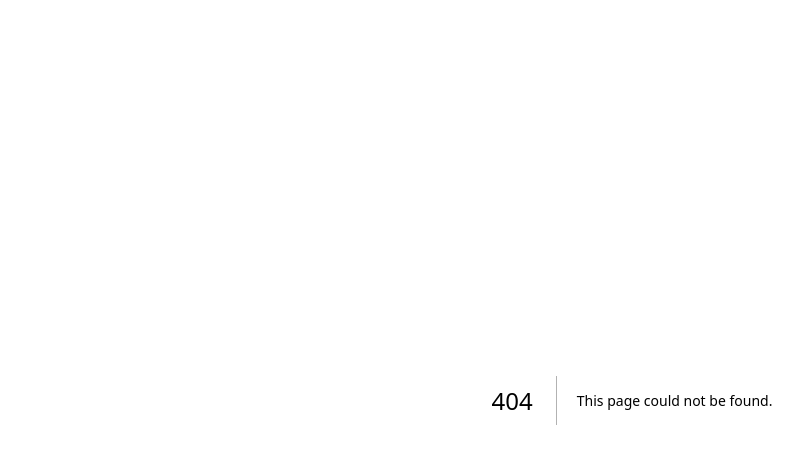
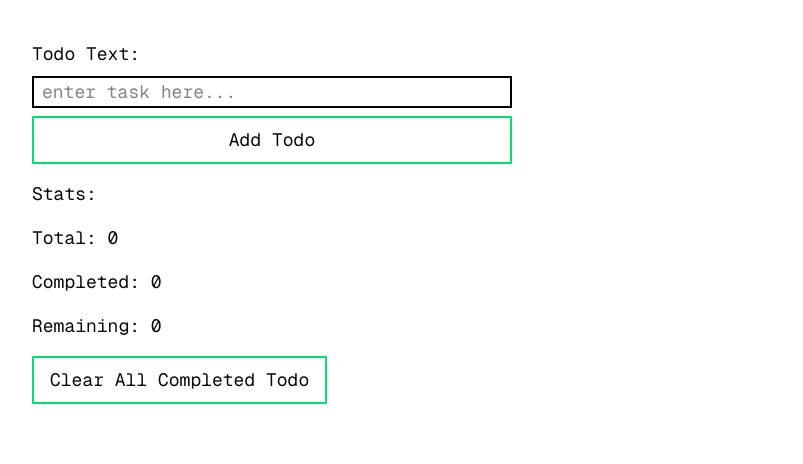
Before and after one commit to yashsarvaiya1/learn-nextjs, a Next.js app: page /usestate/array in a window 1280 px wide. Before the commit this address had no page. Shown: the top 464 px of the page, without its empty margins (8-811 px from the left). Built offline with nearby package versions, Linux system fonts and the light colour scheme.

Commit message:
[IMP] array: todo crud operations

```diff
--- a/app/usestate/array-operation/page.tsx
+++ b/app/usestate/array-operation/page.tsx
@@ -206,7 +206,7 @@ export default function ArrayOperationsPractice() {
             <button
               onClick={() => {
                 if (inputValue) {
-                  setNumbers([...numbers, Number(inputValue)])
+                  setNumbers([...numbers,  ])
                   setInputValue('')
                 }
               }}
--- /dev/null
+++ b/app/usestate/array/page.tsx
@@ -0,0 +1,9 @@
+import TodoComponent from "@/components/usestate/array/TodoComponent";
+
+export default function ArrayPage(){
+    return(
+        <>
+           <TodoComponent/>
+        </>
+    )
+}
--- /dev/null
+++ b/components/usestate/array/TodoComponent.tsx
@@ -0,0 +1,69 @@
+"use client";
+
+import { Button } from "@/components/ui/button";
+import { todo } from "node:test";
+import { useState } from "react";
+
+type Todo = {
+  id: string;
+  text: string;
+  completed: boolean;
+};
+
+export default function TodoComponent() {
+  const [todos, setTodos] = useState<Todo[]>([]);
+  const [text, setText] = useState("");
+
+  const addTodo = () => {
+    const id = crypto.randomUUID()
+    setTodos([...todos, { id: id, text: text, completed: false }]);
+    setText('')
+  };
+
+  const toggleTodo = (id: string) => {
+    setTodos(
+      todos.map((t) => (t.id === id ? { ...t, completed: !t.completed } : t))
+    );
+  };
+
+  const deleteTodo = (id: string) => {
+    setTodos(todos.filter((t) => t.id !== id));
+  };
+
+  const clearCompleted = () => {
+    setTodos(todos.filter((t) => t.completed !== true));
+  };
+
+  const total = todos.length;
+  const completed = todos.filter((t) => t.completed === true).length;
+  const remaining = todos.filter((t) => t.completed === false).length;
+
+  return (
+    <div className="text-lg font-mono space-y-4 p-10">
+      <div className="flex flex-col gap-2 w-120">
+        <label>Todo Text: </label>
+        <input className="border-2 border-black text-bold px-2" placeholder="enter task here..." type="text" value={text} onChange={(e)=> setText(e.target.value)}/>
+        <button className="border-2 border-green-400 px-4 py-2 text-bold" onClick={()=> addTodo()}>Add Todo</button>
+      </div>
+
+      {todos && (todos.map((t,index)=> <div key={index}>
+        <div className="border-2 flex flex-col gap-4">
+            <p>{t.id}</p>
+            <p>{t.text}</p>
+            <p>{t.completed ? "✅" : "❌"}</p>
+            <div className="flex gap-4">
+                <button className="border-2 border-green-400 px-4 py-2 text-bold" onClick={()=>toggleTodo(t.id)}>Toggle Todo</button>
+                <button className="border-2 border-green-400 px-4 py-2 text-bold" onClick={()=>deleteTodo(t.id)}>Delete Todo</button>
+            </div>
+        </div>
+      </div>))}
+
+      <p>Stats:</p>
+      <p>Total: {total}</p>
+      <p>Completed: {completed}</p>
+      <p>Remaining: {remaining}</p>
+
+      <button className="border-2 border-green-400 px-4 py-2 text-bold" onClick={()=>clearCompleted()}>Clear All Completed Todo</button>
+    </div>
+  );
+}
```
